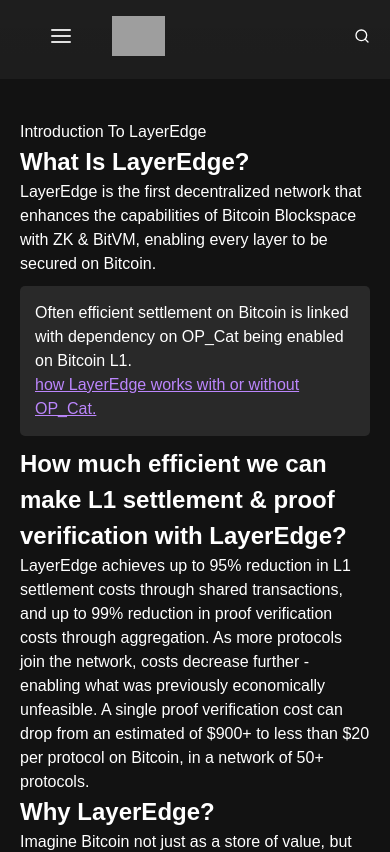
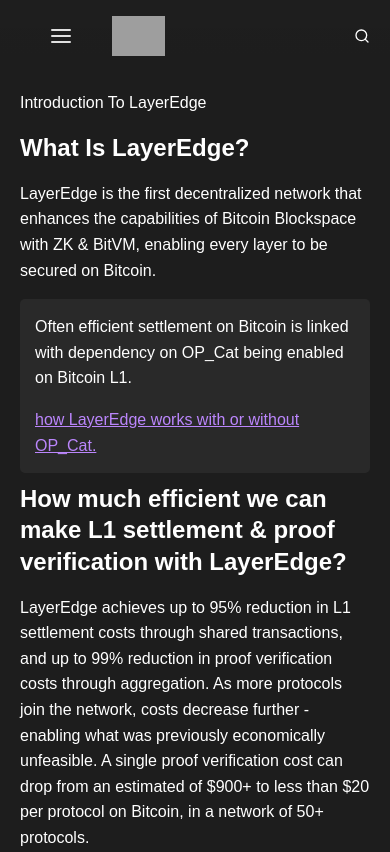
Before and after one commit to duydvps561/blockchain_ai, a React (Vite) app: page /docs in a window 390 px wide. Shown: the top 852 px of the page. Built offline with nearby package versions, Linux system fonts and the light colour scheme; grey boxes are pictures that could not be loaded.

Commit message:
docs responsive

```diff
--- a/src/docs/docs.css
+++ b/src/docs/docs.css
@@ -110,11 +110,57 @@
 
 /* Nội dung chính */
 .docs-content {
-  background-color: var(--background-color);
+  background-color: #1d1d1d;
   flex: 1;
   padding: 20px;
   padding-top: 80px;
   overflow-y: auto;
+}
+
+/* Điều chỉnh spacing cho nội dung trong docs-content */
+.docs-content h1 {
+  margin-bottom: 24px;
+  font-size: 2em;
+  line-height: 1.2;
+  font-weight: bold;
+}
+
+.docs-content h2 {
+  margin-bottom: 18px;
+  font-size: 1.5em;
+  line-height: 1.3;
+  font-weight: bold;
+}
+
+.docs-content p {
+  margin-bottom: 16px;
+  font-size: 1em;
+  line-height: 1.6;
+}
+
+/* Nếu nội dung có danh sách dạng ul, ol và li */
+.docs-content ul,
+.docs-content ol {
+  margin: 0 0 16px 0;
+  padding-left: 20px;
+}
+
+.docs-content li {
+  margin-bottom: 8px;
+  line-height: 1.5;
+}
+
+/* Nếu có khối thông tin (info-box) */
+.info-box {
+  margin: 20px 0;
+  padding: 15px;
+  border-radius: 5px;
+}
+
+/* Có thể thêm một số căn lề cho toàn vùng docs-content (nếu cần) */
+.docs-content {
+  padding: 20px;
+  line-height: 1.6;
 }
 
 /* Info-box */
@@ -162,6 +208,7 @@
   }
   .docs-content {
     width: 100%;
+    margin-top: 30px;
   }
 }
 
@@ -181,5 +228,7 @@
   .docs-content {
     flex: 1;
     width: auto;
+    padding-top: 15px;
+    margin-top: 65px;
   }
 }
```
